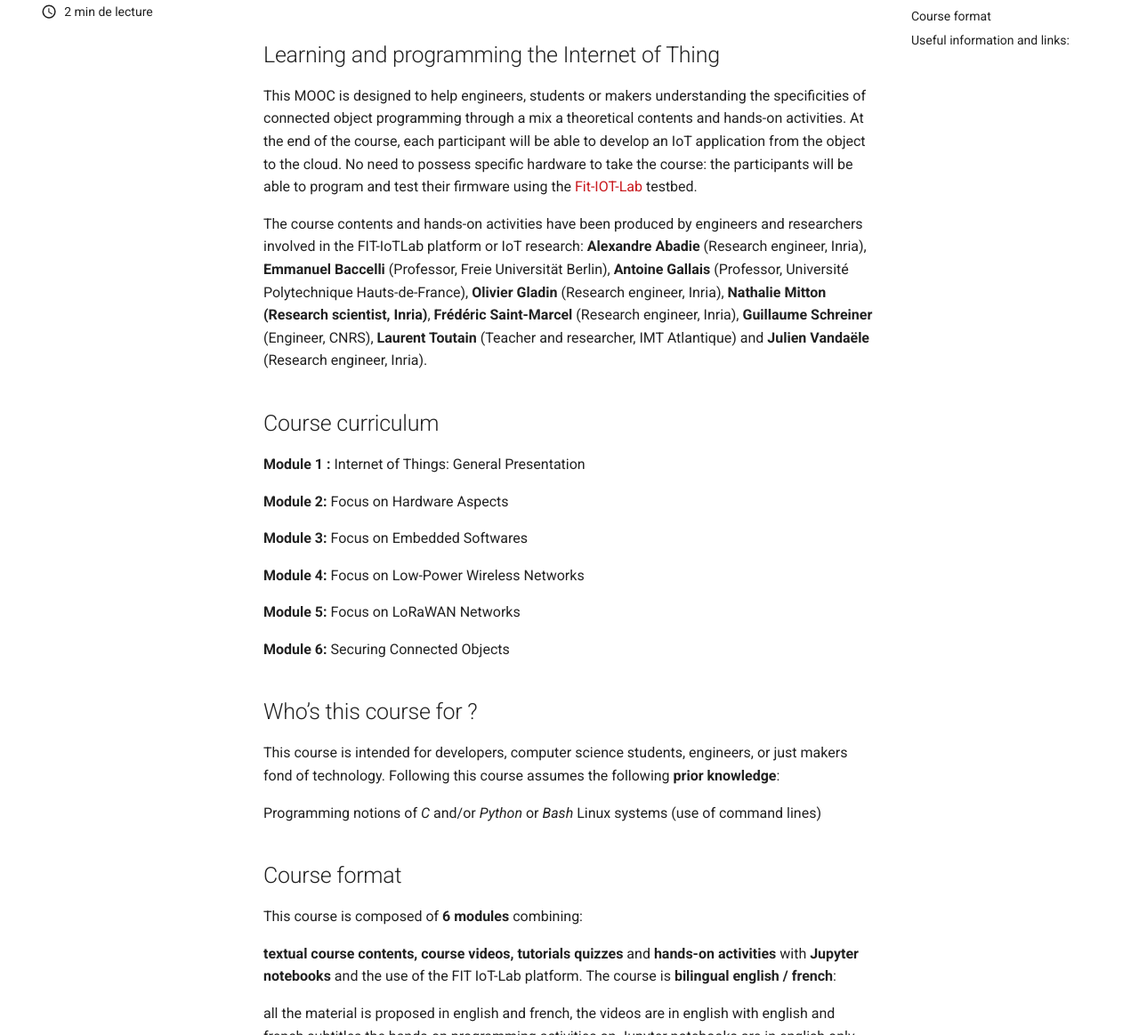
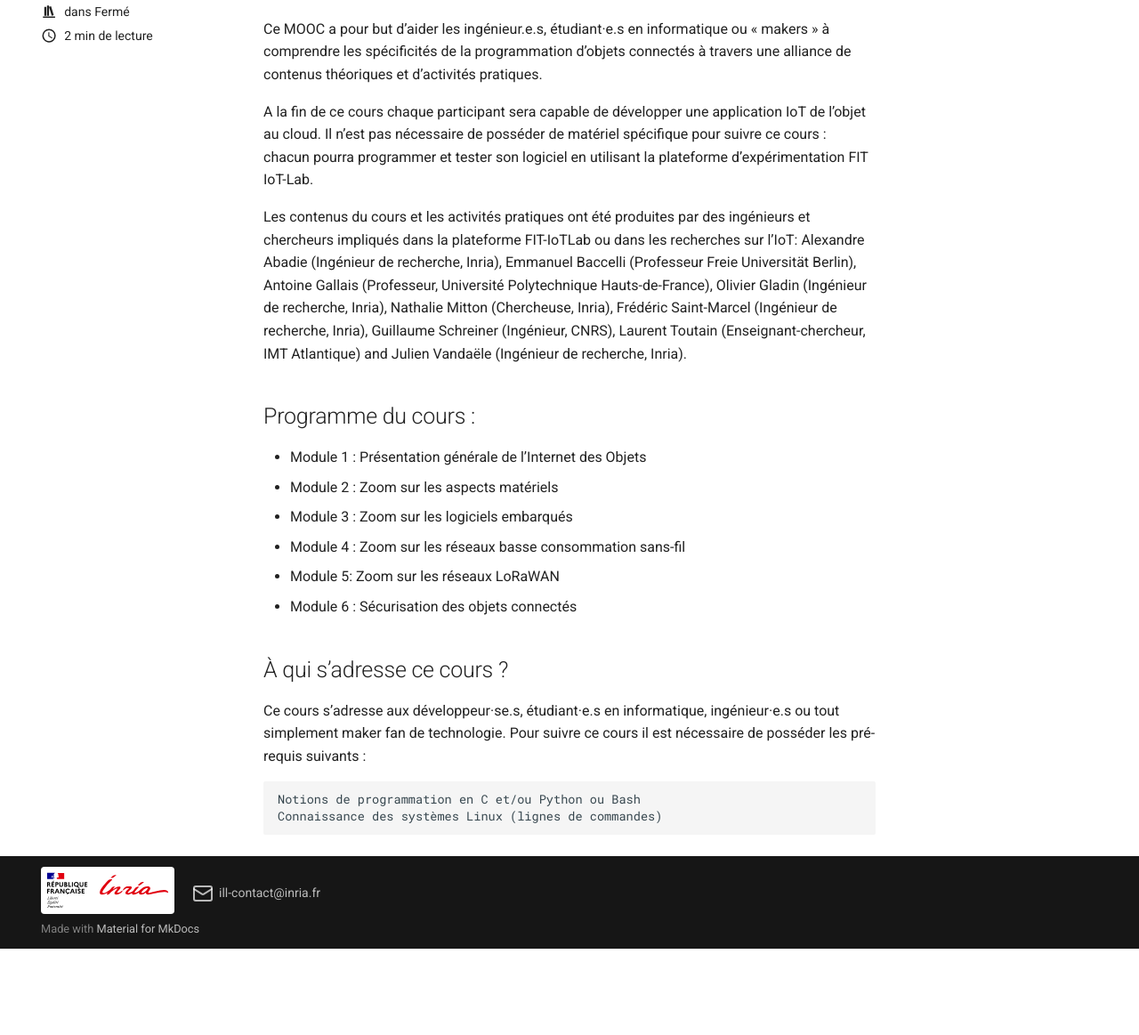
Before and after one commit to inrialearninglab/website, an MkDocs documentation site: the page built from docs/mooc/posts/MOOCferme/iotmicrocontroleur.md, in a window 1280 px wide and 1400 px high, scrolled down 443 px, cut to the strip 237-1400 px from the top of the window. Shown: the whole strip at 89% size. Built offline with MkDocs 1.6.1 and Material for MkDocs 9.7.7, drawn with Linux system fonts in a browser that asks for light colours; after the commit the page ends 1746 px from its top, so only the background shows below that; some of the changed text lies outside the part shown.

Commit message:
Ajout image et categories sur les mooc fermés

```diff
--- a/docs/mooc/posts/MOOCferme/iotmicrocontroleur.md
+++ b/docs/mooc/posts/MOOCferme/iotmicrocontroleur.md
@@ -1,65 +1,36 @@
 ---
-title: Internet of Things with Microcontrollers a hands-on course
+title: L’Internet des Objets sur microcontrôleurs par la pratique
 date: 2020-01-04
+categories: ['Fermé']
 ---
 <div class="post-header">
+    <img src="/site-ll/assets/images/piot.png" alt="Naming a fork on GitHub - screen caption of GitHub">
     <div>
-        Apprenez à programmer en Pharo et explorez l'objet sous un nouveau jour ! Ce MOOC vous guide, quel que soit votre niveau, dans la création d'applications web et la compréhension des principes de la programmation orientée objet avec Pharo, en proposant des ressources adaptées à chaque profil.
-        <!-- more -->
+Découvrez comment développer des applications IoT de l’objet au cloud grâce à ce MOOC complet, mêlant théorie, pratiques interactives et exploration de la plateforme FIT IoT-Lab, idéal pour ingénieur·e·s, étudiant·e·s ou makers passionnés.        <!-- more -->
     </div>
 </div>
 
 <iframe src="https://www.youtube.com/embed/De0CI9r1-r4?si=svfE6zuGqAoU5zE4" title="YouTube video player" frameborder="0" allow="accelerometer; autoplay; clipboard-write; encrypted-media; gyroscope; picture-in-picture; web-share" referrerpolicy="strict-origin-when-cross-origin" allowfullscreen></iframe>
 
-## Learning and programming the Internet of Thing
-This MOOC is designed to help engineers, students or makers understanding the specificities of connected object programming through a mix a theoretical contents and hands-on activities.
-At the end of the course, each participant will be able to develop an IoT application from the object to the cloud. No need to possess specific hardware to take the course: the participants will be able to program and test their firmware using the [Fit-IOT-Lab](https://www.iot-lab.info) testbed.
+Ce MOOC a pour but d’aider les ingénieur.e.s, étudiant·e.s en informatique ou « makers » à comprendre les spécificités de la programmation d’objets connectés à travers une alliance de contenus théoriques et d’activités pratiques.
 
-The course contents and hands-on activities have been produced by engineers and researchers involved in the FIT-IoTLab platform or IoT research: **Alexandre Abadie** (Research engineer, Inria), **Emmanuel Baccelli** (Professor, Freie Universität Berlin), **Antoine Gallais** (Professor, Université Polytechnique Hauts-de-France), **Olivier Gladin** (Research engineer, Inria), **Nathalie Mitton (Research scientist, Inria)**, **Frédéric Saint-Marcel** (Research engineer, Inria), **Guillaume Schreiner** (Engineer, CNRS), **Laurent Toutain** (Teacher and researcher, IMT Atlantique) and **Julien Vandaële** (Research engineer, Inria).
 
-## Course curriculum
+A la fin de ce cours chaque participant sera capable de développer une application IoT de l’objet au cloud. Il n’est pas nécessaire de posséder de matériel spécifique pour suivre ce cours : chacun pourra programmer et tester son logiciel en utilisant la plateforme d’expérimentation FIT IoT-Lab.
 
-**Module 1 :** Internet of Things: General Presentation
+Les contenus du cours et les activités pratiques ont été produites par des ingénieurs et chercheurs impliqués dans la plateforme FIT-IoTLab ou dans les recherches sur l’IoT: Alexandre Abadie (Ingénieur de recherche, Inria), Emmanuel Baccelli (Professeur Freie Universität Berlin), Antoine Gallais (Professeur, Université Polytechnique Hauts-de-France), Olivier Gladin (Ingénieur de recherche, Inria), Nathalie Mitton (Chercheuse, Inria), Frédéric Saint-Marcel (Ingénieur de recherche, Inria), Guillaume Schreiner (Ingénieur, CNRS), Laurent Toutain (Enseignant-chercheur, IMT Atlantique) and Julien Vandaële (Ingénieur de recherche, Inria).
 
-**Module 2:** Focus on Hardware Aspects
+## Programme du cours :
 
-**Module 3:** Focus on Embedded Softwares
+- Module 1 : Présentation générale de l’Internet des Objets
+- Module 2 : Zoom sur les aspects matériels
+- Module 3 : Zoom sur les logiciels embarqués
+- Module 4 : Zoom sur les réseaux basse consommation sans-fil
+- Module 5: Zoom sur les réseaux LoRaWAN
+- Module 6 : Sécurisation des objets connectés
 
-**Module 4:** Focus on Low-Power Wireless Networks
+## À qui s’adresse ce cours ?
 
-**Module 5:** Focus on LoRaWAN Networks
+Ce cours s’adresse aux développeur·se.s, étudiant·e.s en informatique, ingénieur·e.s ou tout simplement maker fan de technologie. Pour suivre ce cours il est nécessaire de posséder les pré-requis suivants :
 
-**Module 6:** Securing Connected Objects
-
-## Who’s this course for ?
-
-This course is intended for developers, computer science students, engineers, or just makers fond of technology. Following this course assumes the following **prior knowledge**:
-
-Programming notions of *C* and/or *Python* or *Bash*
-Linux systems (use of command lines)
-
-## Course format
-
-This course is composed of **6 modules** combining:
-
-**textual course contents,
-course videos,
-tutorials
-quizzes**
-and **hands-on activities** with **Jupyter notebooks** and the use of the FIT IoT-Lab platform.
-The course is **bilingual english / french**:
-
-all the material is proposed in english and french, the videos are in english with english and french subtitles
-the hands-on programming activities on Jupyter notebooks are in english only.
-
-## Useful information and links:
-
-Session 1:  March 30 – May 25, 2020 (closed)
-
-Session 2: February 1 – March 31, 2021 (closed)
-
-Session 3: April 12 – June 15, 2022
-Registration before June 12, 2022
-
- [Information and registration](https://www.fun-mooc.fr/en/courses/internet-things-microcontrollers-hands-course/) on Fun-Mooc platform
-[Twitter: #MoocIoT](https://x.com/i/flow/login?redirect_after_login=%2Fsearch%3Fq%3DMoocIoT%26src%3Dtypd)
+    Notions de programmation en C et/ou Python ou Bash
+    Connaissance des systèmes Linux (lignes de commandes)
```
Also changed, not shown: docs/mooc/posts/MOOCferme/bbrelationelle.md (+1 -1 lines), docs/mooc/posts/MOOCferme/bioinformatique.md (+2 -0 lines), docs/mooc/posts/MOOCferme/internetmesure.md (+2 -1 lines), docs/mooc/posts/MOOCferme/progammationobjetpharo.md (+2 -0 lines), docs/mooc/posts/MOOCferme/python.md (+2 -0 lines).
